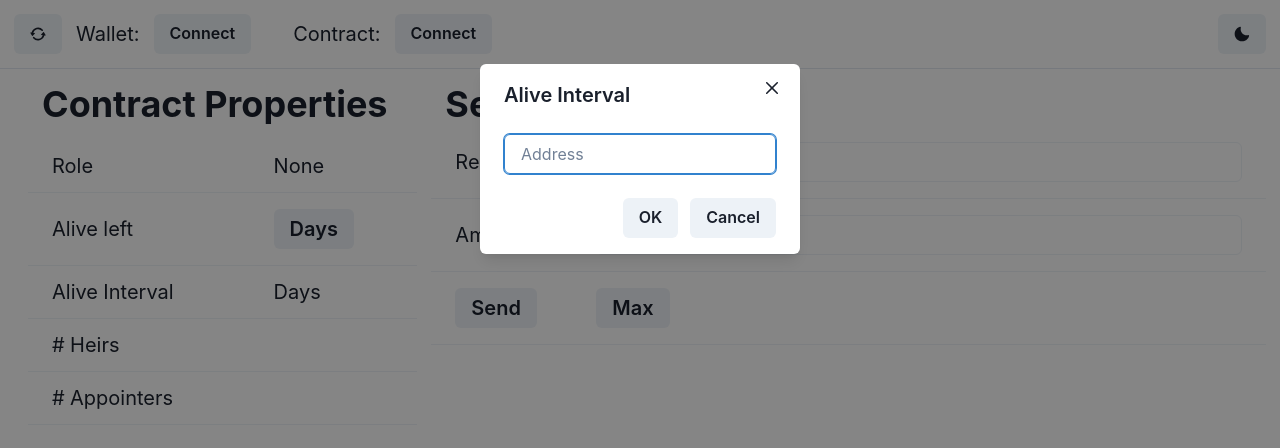
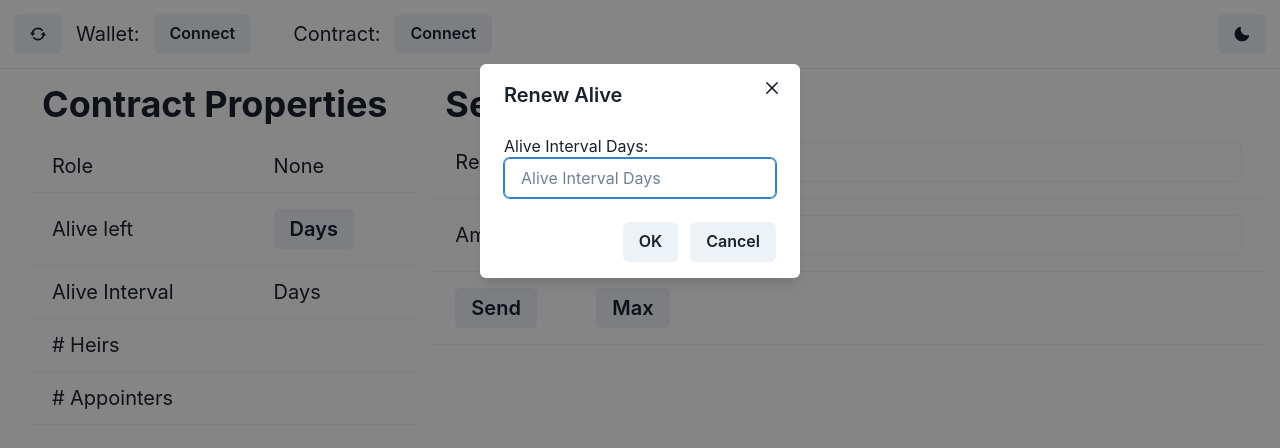
Before and after one commit to cmeyke/heritage, a React (Vite) app in the folder heritage-app/: page / in a window 1280 px wide. Both pictures are taken after a click on the button "Days". Shown: the top 448 px of the page. Built offline with nearby package versions, Linux system fonts and the light colour scheme.

Commit message:
Minor UI message enhancements

```diff
--- a/heritage-app/src/components/Dashboard.jsx
+++ b/heritage-app/src/components/Dashboard.jsx
@@ -55,16 +55,17 @@ function AliveButton({alive, timeAlive, contract, provider, setAlive, setTimeAli
     <Modal initialFocusRef={inputRef} isOpen={isOpen} onClose={onClose} size="xs">
       <ModalOverlay />
       <ModalContent>
-        <ModalHeader>Alive Interval</ModalHeader>
+        <ModalHeader>Renew Alive</ModalHeader>
         <ModalCloseButton />
         <ModalBody>
+          Alive Interval Days:
           <Input
             type="number"
             onChange={event => {
               setNewTimeAlive(event.currentTarget.value);
             }}
             ref={inputRef}
-            placeholder='Address'
+            placeholder='Alive Interval Days'
             value={newTimeAlive}
             onKeyPress={event => {
               if (event.key === 'Enter') {
--- a/heritage-app/src/components/Navbar.jsx
+++ b/heritage-app/src/components/Navbar.jsx
@@ -160,14 +160,14 @@ function DeployButton({signer}) {
               value={amount}
             />
             <Text marginTop={3}>
-              Alive Interval:
+              Alive Interval Days:
             </Text>
             <Input
               type='number'
               onChange={event => {
                 setAlive(event.currentTarget.value);
               }}
-              placeholder='Alive Interval'
+              placeholder='Alive Interval Days'
               value={alive}
             />
             <Text marginTop={3}>
```
